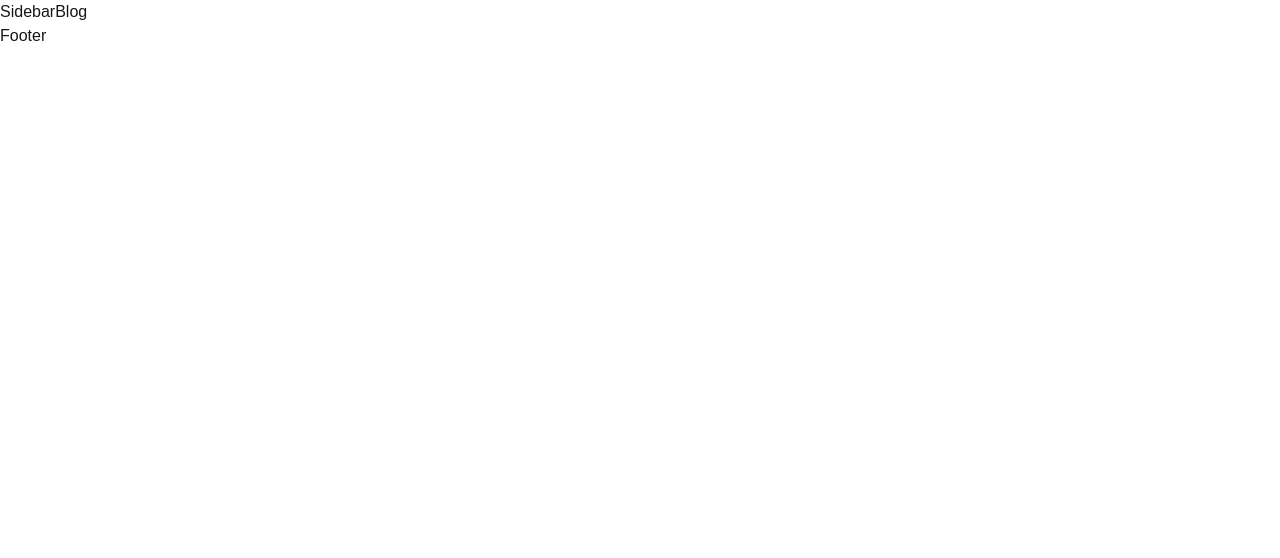
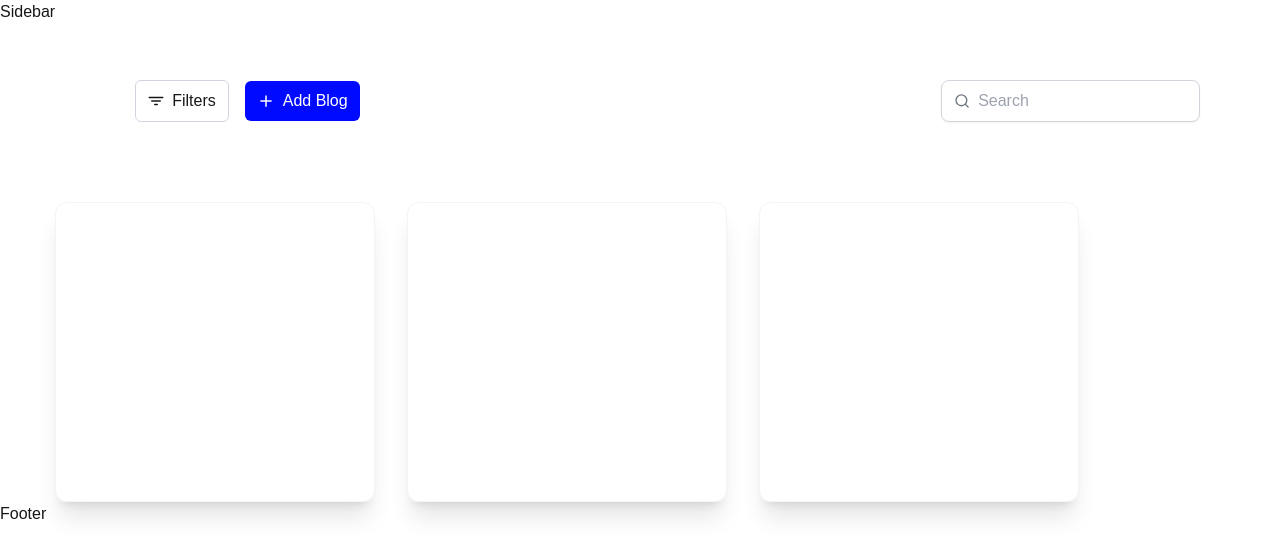
Before and after one commit to saudkhanbpk/venture-admin, a Next.js app: page /blog in a window 1280 px wide. Shown: the top 558 px of the page. Built offline with nearby package versions, Linux system fonts and the light colour scheme.

Commit message:
blog page push

```diff
--- a/package.json
+++ b/package.json
@@ -9,9 +9,10 @@
     "lint": "next lint"
   },
   "dependencies": {
+    "next": "15.1.6",
     "react": "^19.0.0",
     "react-dom": "^19.0.0",
-    "next": "15.1.6"
+    "react-icons": "^5.4.0"
   },
   "devDependencies": {
     "postcss": "^8",
--- a/src/app/blog/page.jsx
+++ b/src/app/blog/page.jsx
@@ -1,8 +1,13 @@
 import React from 'react'
+import SearchFilter from '../components/sections/BlogSections/SearchFilter'
+import BlogCards from '../components/sections/BlogSections/BlogCards'
 
 const Blog = () => {
   return (
-    <div>Blog</div>
+    <div>
+    <SearchFilter />
+    <BlogCards />
+    </div>
   )
 }
 
--- /dev/null
+++ b/src/app/components/common/SearchInput.jsx
@@ -0,0 +1,16 @@
+import { FiSearch } from "react-icons/fi";
+
+const SearchInput = () => {
+  return (
+    <div className="flex items-center border border-gray-300 rounded-lg px-3 py-2  bg-white shadow-sm">
+      <FiSearch className="text-gray-500 text-lg" />
+      <input
+        type="text"
+        placeholder="Search"
+        className="ml-2 w-full outline-none bg-transparent text-gray-700"
+      />
+    </div>
+  );
+};
+
+export default SearchInput;
--- /dev/null
+++ b/src/app/components/sections/BlogSections/BlogCards.jsx
@@ -0,0 +1,15 @@
+import React from "react";
+
+function BlogCards() {
+  return (
+    <>
+      <div className="flex gap-8">
+        <div className="w-[320px] h-[300px] border border-gray-100 rounded-xl shadow-xl"></div>
+        <div className="w-[320px] h-[300px] border border-gray-100 rounded-xl shadow-xl"></div>
+        <div className="w-[320px] h-[300px] border border-gray-100 rounded-xl shadow-xl"></div>
+      </div>
+    </>
+  );
+}
+
+export default BlogCards;
--- /dev/null
+++ b/src/app/components/sections/BlogSections/SearchFilter.jsx
@@ -0,0 +1,31 @@
+"use client";
+import React from "react";
+import { IoFilter } from "react-icons/io5";
+import { IoMdAdd } from "react-icons/io";
+import SearchInput from "../../common/SearchInput";
+
+function SearchFilter() {
+  return (
+    <>
+      <div className="flex justify-between px-20 py-20">
+        <div className="flex gap-4 items-center">
+          <div className="px-3 py-2 flex items-center gap-2 border border-[#D0D5DD] rounded-md">
+            <IoFilter />
+            <span>Filters</span>
+          </div>
+
+          <div className="bg-[#000AFF] px-3 py-2 flex items-center gap-2 rounded-md">
+            <IoMdAdd color="#fff" size={18} />
+            <span className="text-white">Add Blog</span>
+          </div>
+        </div>
+
+        <div>
+          <SearchInput />
+        </div>
+      </div>
+    </>
+  );
+}
+
+export default SearchFilter;
```
Also changed, not shown: 1 other file (tests, documents, lock files or other folders).
